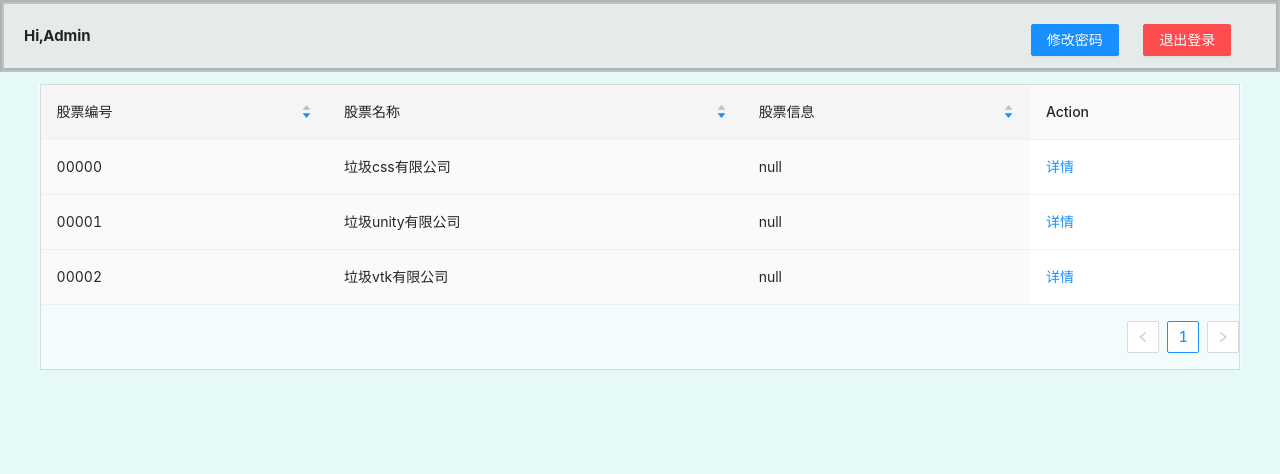
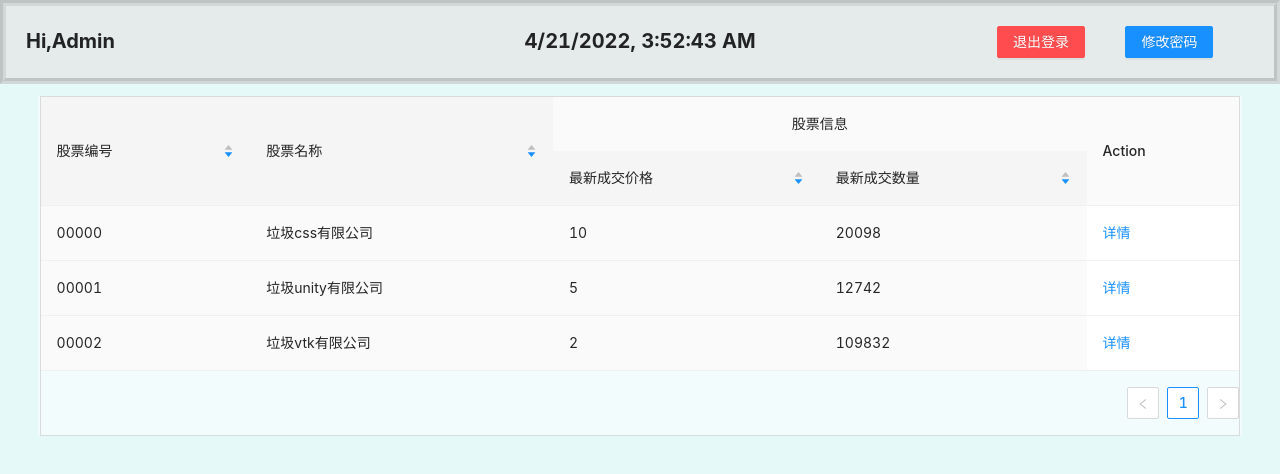
Before and after one commit to chenxw02/stock-trading-system-frontend-2022, a React (Create React App) app: page /admin in a window 1280 px wide. Shown: the top 474 px of the page. Built offline with nearby package versions, Linux system fonts and the light colour scheme.

Commit message:
fix css and create child colome in AdminPage

```diff
--- a/src/page/AdminPage/AdminPage.css
+++ b/src/page/AdminPage/AdminPage.css
@@ -13,17 +13,33 @@
 }
 
 .admin_header {
-    border:0.3em groove rgba(58, 57, 57, 0.233);
+    border:0.3em groove rgba(150, 150, 150, 0.233);
     text-align: left;
-    font-size: 15px;
+    font-size: 20px;
     font-weight: bolder;
     padding: 20px;
     background-color: #e5ebeb;
+    display: flex;
+    justify-content:space-between;
+}
+
+.admin_welcome{
+    width: 33%;
+}
+
+.admin_datetime{
+    margin: auto;
 }
 
 .admin_button{
     float: right;
-    margin-right: 2%;
+    margin-right: 10%;
+}
+
+.admin_button_box{
+    display: flex;
+    justify-content:flex-end;
+    width: 33%;
 }
 
 .admin_background{
--- a/src/page/AdminPage/AdminPage.js
+++ b/src/page/AdminPage/AdminPage.js
@@ -6,26 +6,76 @@ const data = [
     {
         id : '00000',
         name : '垃圾css有限公司',
-        info: "null"
+        price: 10,
+        number: 20098,
     },
     {
         id : '00001',
         name : '垃圾unity有限公司',
-        info: "null"
+        price: 5,
+        number: 12742,
     },
     {
         id : '00002',
         name : '垃圾vtk有限公司',
-        info: "null"
+        price: 2,
+        number: 109832,
     },
 ]
+
+const columns = [
+    {
+        title:"股票编号",
+        dataIndex:"id",
+        defaultSortOrder:"descend",
+        sorter:"(a, b) => a.id - b.id",
+    },
+    {
+        title:"股票名称",
+        dataIndex:"name",
+        defaultSortOrder:"descend",
+        sorter:"(a, b) => a.name - b.name",
+    },
+    {
+        title:"股票信息",
+        children:[
+            {
+                title:"最新成交价格",
+                dataIndex:"price",
+                defaultSortOrder:"descend",
+                sorter:"(a, b) => a.price - b.price",
+            },
+            {
+                title:"最新成交数量",
+                dataIndex:"number",
+                defaultSortOrder:"descend",
+                sorter:"(a, b) => a.number - b.number",
+            },
+        ]
+    },
+    {
+        title:"Action",
+        key:"action",
+        render:() => (
+            <Space size="middle">
+            <a>详情</a>
+            </Space>
+        )
+    },
+  ];
 
 function AdminPage() {
     return(
         <div className='admin_background'>
 
         <div className='admin_header'>
-            Hi,Admin
+            <div className='admin_welcome'>Hi,Admin</div>
+
+            <div id="datetime" className="admin_datetime">
+                {setInterval("document.getElementById('datetime').innerHTML=new Date().toLocaleString();", 1000)}
+            </div>
+
+            <div className='admin_button_box'>
                <Button type="primary" danger className="admin_button"
                     onClick={()=>{
                         window.location.href="./";
@@ -34,21 +84,10 @@ function AdminPage() {
                 <Button type="primary" className="admin_button">修改密码</Button>
             </div>
 
+        </div>
+
         <div className='admin_table_back'>
-           <Table dataSource={data} className="admin_table">
-                <Column title="股票编号" dataIndex="id" defaultSortOrder="descend" sorter="(a, b) => a.id - b.id" />
-                <Column title="股票名称" dataIndex="name" defaultSortOrder="descend" sorter="(a, b) => a.name - b.name" />
-                <Column title="股票信息" dataIndex="info" defaultSortOrder="descend" sorter="(a, b) => a.info - b.info" />
-                <Column
-                title="Action"
-                key="action"
-                render={() => (
-                    <Space size="middle">
-                    <a>详情</a>
-                    </Space>
-                )}
-                />
-            </Table>
+           <Table columns={columns} dataSource={data} className="admin_table" />
         </div>
 
 
```
Lines whose indentation alone changed are shown as unchanged.
